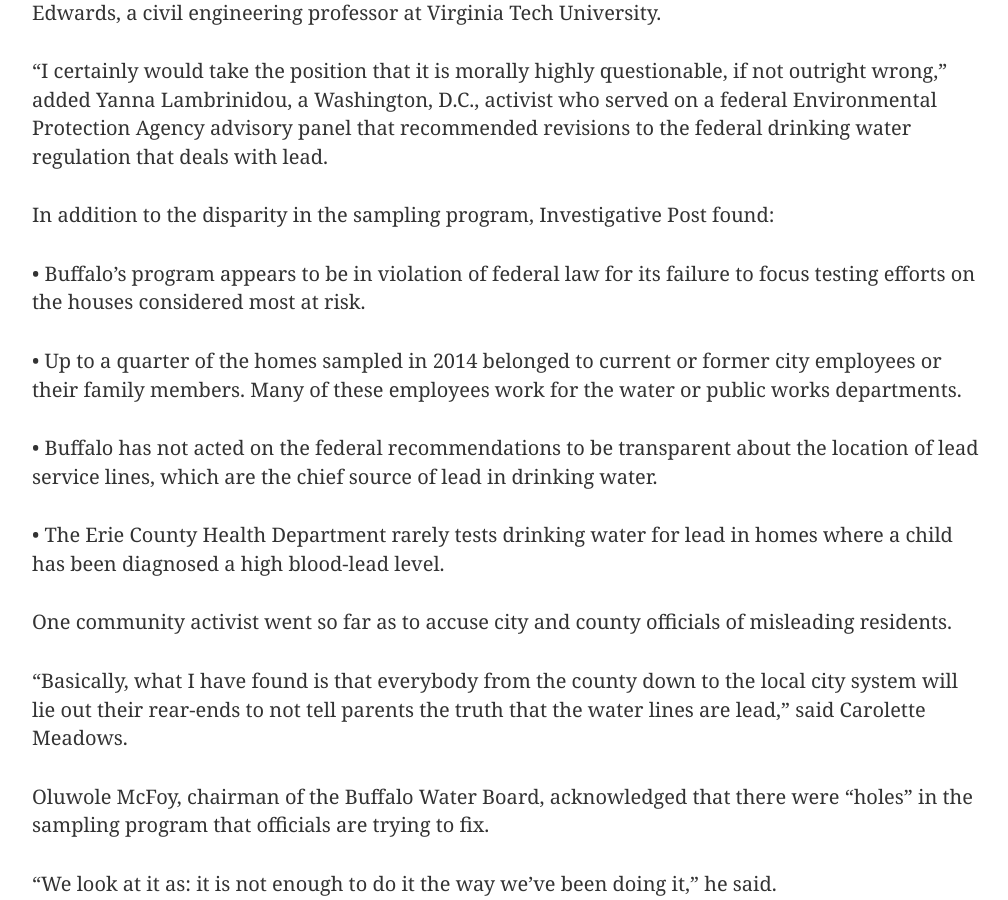
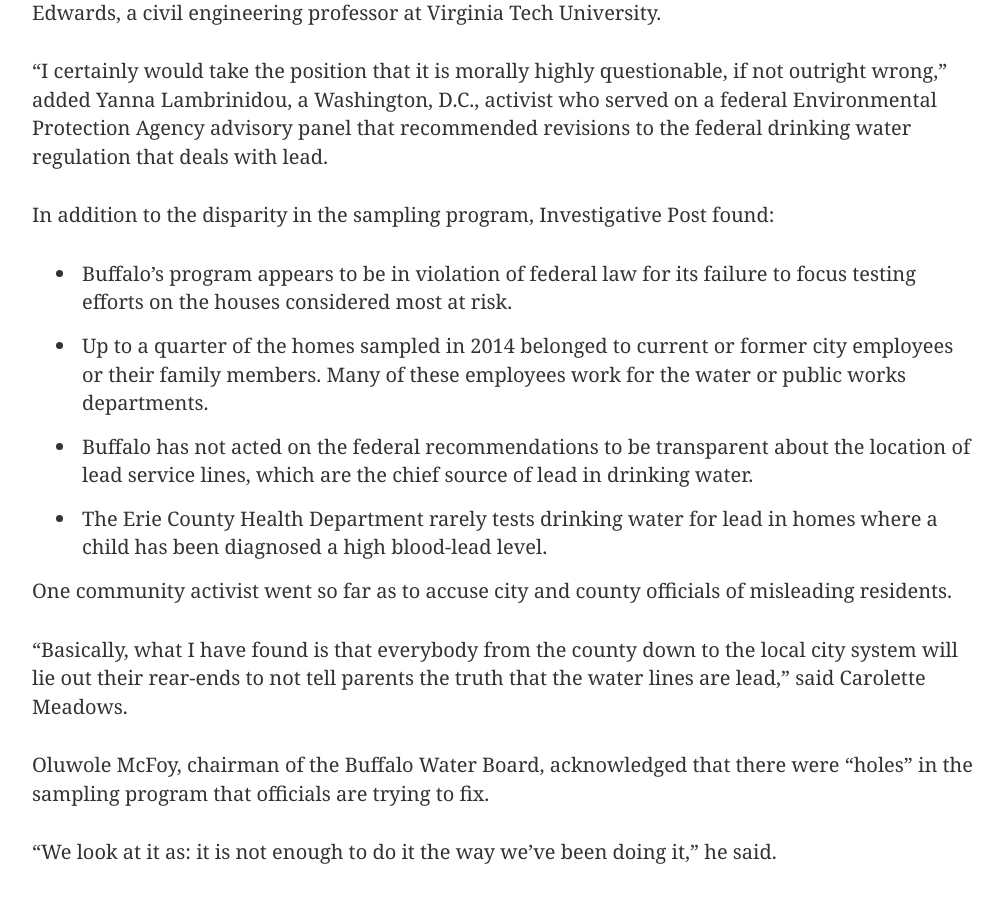
Before and after one commit to investigativepost/lead-buffalo-2016, a Jekyll site: the page built from index.md, in a window 1280 px wide and 900 px high, scrolled down 1630 px. Shown: the whole window, without its empty margins (133-1141 px from the left). Built offline with Jekyll 4.4.1, drawn with Linux system fonts in a browser that asks for light colours; nearby versions of some CDN libraries; a style sheet for code colours, icons or effects is not loaded.

Commit message:
fixed bullets

```diff
--- a/index.md
+++ b/index.md
@@ -33,13 +33,10 @@ Two national experts who helped bring to light the lead in drinking water crises
 
 In addition to the disparity in the sampling program, Investigative Post found:
 
-  • Buffalo’s program appears to be in violation of federal law for its failure to focus testing efforts on the houses considered most at risk.
-
-  • Up to a quarter of the homes sampled in 2014 belonged to current or former city employees or their family members. Many of these employees work for the water or public works departments.
-
-  • Buffalo has not acted on the federal recommendations to be transparent about the location of lead service lines, which are the chief source of lead in drinking water.
-
-  • The Erie County Health Department rarely tests drinking water for lead in homes where a child has been diagnosed a high blood-lead level.
+* Buffalo’s program appears to be in violation of federal law for its failure to focus testing efforts on the houses considered most at risk.
+* Up to a quarter of the homes sampled in 2014 belonged to current or former city employees or their family members. Many of these employees work for the water or public works departments.
+* Buffalo has not acted on the federal recommendations to be transparent about the location of lead service lines, which are the chief source of lead in drinking water.
+* The Erie County Health Department rarely tests drinking water for lead in homes where a child has been diagnosed a high blood-lead level.
 
 One community activist went so far as to accuse city and county officials of misleading residents.
 
```
Also changed, not shown: 1 other file.
